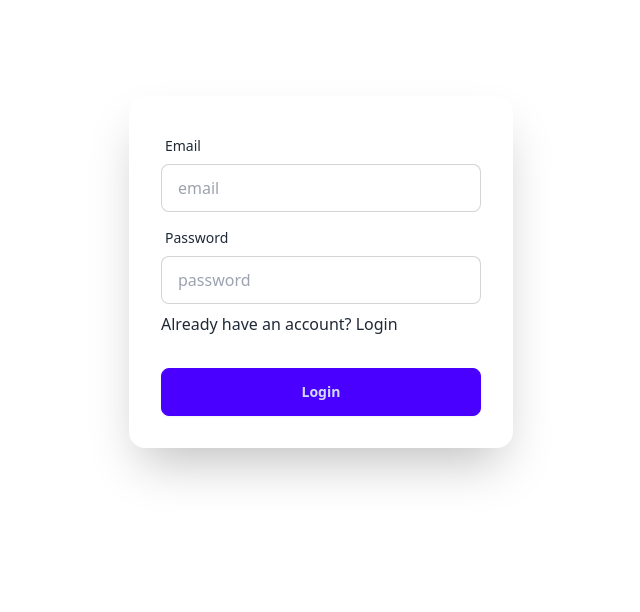
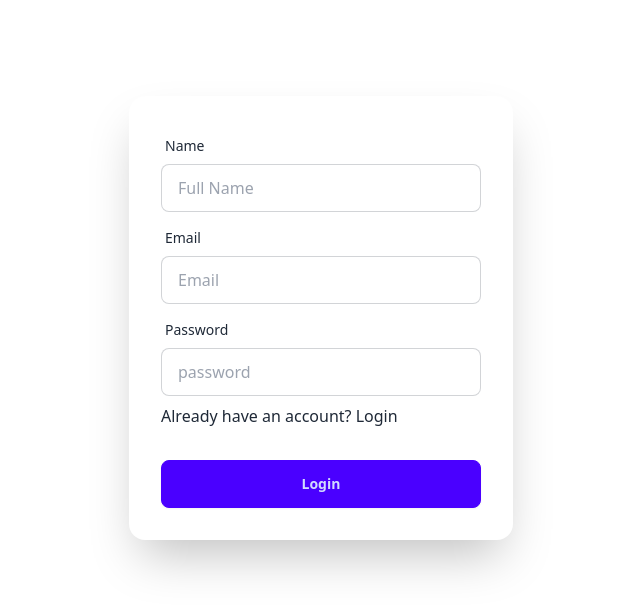
Before and after one commit to Myself-Ashish-Sarker/let-s-eat, a React (Vite) app in the folder client/: page /registration in a window 1280 px wide. Shown: the top 612 px of the page, without its empty margins (319-959 px from the left). Built offline with nearby package versions, Linux system fonts and the light colour scheme; no server answers; a web font is replaced by a local one.

Commit message:
user can register there name now

```diff
--- a/client/src/pages/Registration.jsx
+++ b/client/src/pages/Registration.jsx
@@ -13,17 +13,19 @@ const Registration = () => {
         e.preventDefault();
 
         const form = e.target;
+        const name = form.name.value;
         const email = form.email.value;
         const password = form.password.value;
 
-        const logObj = { email, password };
+        const logObj = { name, email, password };
         console.log(logObj);
 
         createUser(email, password)
             .then(result => {
                 console.log(result.user);
 
-                const user = { email, password };
+                const user = { name, email, password };
+
                 axiosPublic.post("/users", user)
                     .then(res => {
                         console.log(res.data);
@@ -40,9 +42,15 @@ const Registration = () => {
                 <form onSubmit={handleReg} className="card-body">
                 <div className="form-control">
                         <label className="label">
+                            <span className="label-text">Name</span>
+                        </label>
+                        <input type="text" placeholder="Full Name" className="input input-bordered" name="name" required />
+                    </div>
+                    <div className="form-control">
+                        <label className="label">
                             <span className="label-text">Email</span>
                         </label>
-                        <input type="email" placeholder="email" className="input input-bordered" name="email" required />
+                        <input type="email" placeholder="Email" className="input input-bordered" name="email" required />
                     </div>
                     <div className="form-control">
                         <label className="label">
```
Lines whose indentation alone changed are shown as unchanged.
